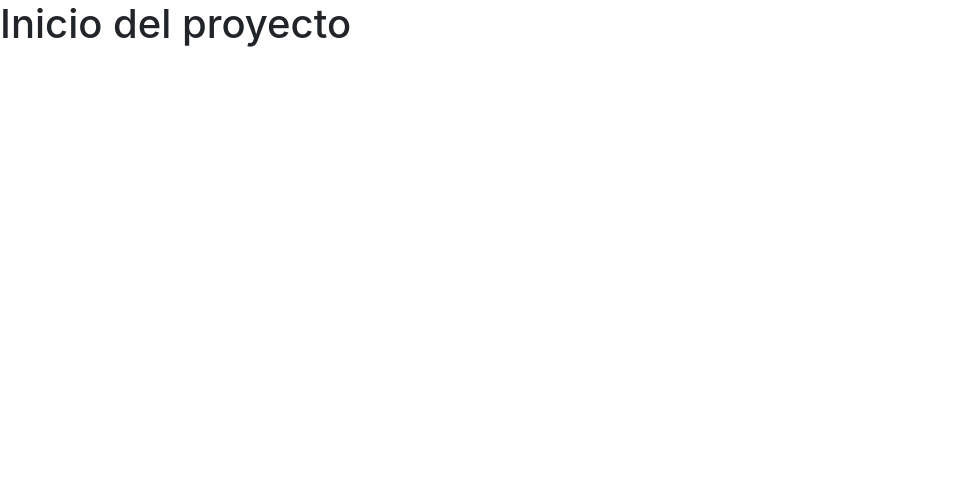
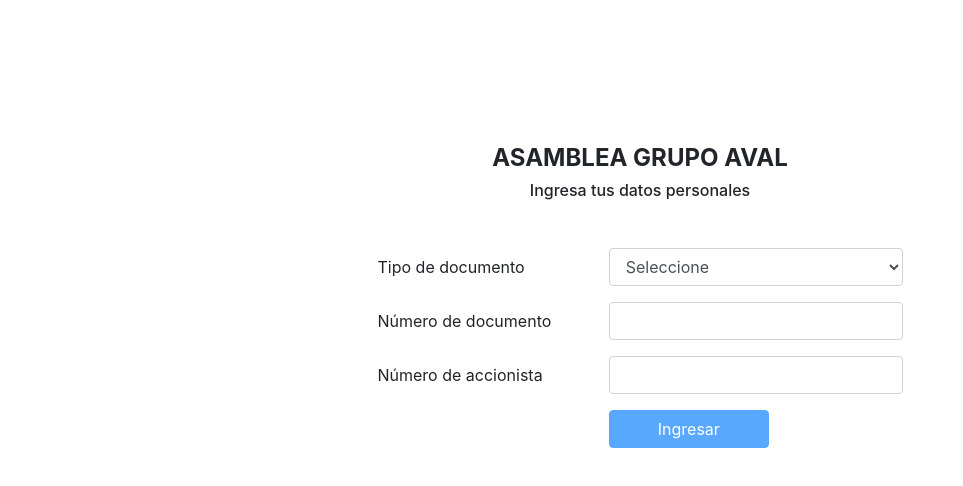
Before and after one commit to elkinjimenez/app-aval, an Angular app: page / in a window 1280 px wide. Shown: the top 486 px of the page, without its empty margins (0-963 px from the left). Built offline with nearby package versions, Linux system fonts and the light colour scheme.

Commit message:
Formulario de logueo con validaciones de envío

```diff
--- /dev/null
+++ b/src/app/Modules/login/login.component.html
@@ -0,0 +1,41 @@
+<div class="container my-5">
+  <div class="d-flex justify-content-center my-5">
+    <div class="col-6 my-5">
+      <div class="my-5 text-center">
+        <h4 class="font-weight-bold">ASAMBLEA GRUPO AVAL</h4>
+        <h6>Ingresa tus datos personales</h6>
+      </div>
+      <div class="form-group row">
+        <label for="inputEmail3" class="col-sm-5 col-form-label">Tipo de documento</label>
+        <div class="col-sm-7">
+          <select (change)="valIngreso()" [(ngModel)]="documento.tipo" class="form-control"
+            id="exampleFormControlSelect1">
+            <option value="" disabled>Seleccione</option>
+            <option>Cédula de ciudadanía</option>
+            <option>Cédula de extrangería</option>
+          </select>
+        </div>
+      </div>
+      <div class="form-group row">
+        <label for="inputEmail3" class="col-sm-5 col-form-label">Número de documento</label>
+        <div class="col-sm-7">
+          <input (keyup)="valDocumento()" [(ngModel)]="documento.numero" type="text" class="form-control"
+            id="inputEmail3">
+        </div>
+      </div>
+      <div class="form-group row">
+        <label for="inputPassword3" class="col-sm-5 col-form-label">Número de accionista</label>
+        <div class="col-sm-7">
+          <input (keyup)="valNumAccionista()" [(ngModel)]="numAccionista.numero" type="password" class="form-control"
+            id="inputPassword3">
+        </div>
+      </div>
+      <div class="row">
+        <div class="col-sm-5"></div>
+        <div class="col-sm-7">
+          <button [disabled]="!botonIngresar.estado" class="btn btn-primary px-5">{{botonIngresar.texto}}</button>
+        </div>
+      </div>
+    </div>
+  </div>
+</div>
--- /dev/null
+++ b/src/app/Modules/login/login.component.ts
@@ -0,0 +1,48 @@
+import { Component, OnInit } from '@angular/core';
+
+@Component({
+  selector: 'app-login',
+  templateUrl: './login.component.html',
+  styleUrls: ['./login.component.css']
+})
+export class LoginComponent implements OnInit {
+
+  // VARIABLES
+  botonIngresar = { texto: 'Ingresar', estado: false };
+  documento = { numero: '', tipo: '', estado: false };
+  numAccionista = { numero: '', estado: false };
+
+  constructor() { }
+
+  ngOnInit() {
+  }
+
+  valDocumento() {
+    if (this.documento.numero !== '') {
+      this.documento.estado = true;
+    } else {
+      this.documento.estado = false;
+    }
+    // VALIDAR INGRESO
+    this.valIngreso();
+  }
+
+  valNumAccionista() {
+    if (this.numAccionista.numero !== '') {
+      this.numAccionista.estado = true;
+    } else {
+      this.numAccionista.estado = false;
+    }
+    // VALIDAR INGRESO
+    this.valIngreso();
+  }
+
+  valIngreso() {
+    if (this.documento.estado && this.numAccionista.estado && this.documento.tipo !== '') {
+      this.botonIngresar.estado = true;
+    } else {
+      this.botonIngresar.estado = false;
+    }
+  }
+
+}
--- a/src/app/app.component.html
+++ b/src/app/app.component.html
@@ -1 +1 @@
-<h1>Inicio del proyecto</h1>
+<app-login></app-login>
```
Also changed, not shown: src/app/Modules/modules.module.ts (added, +14 -0 lines), src/app/app.module.ts (+6 -2 lines), src/app/Modules/login/login.component.css (added).
